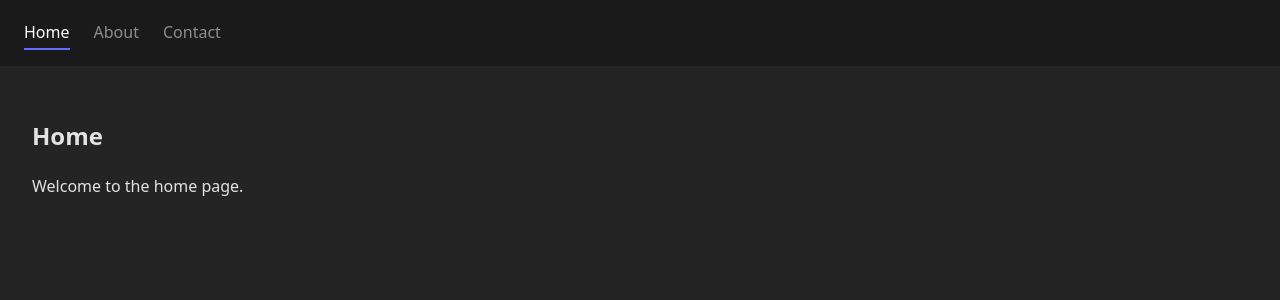
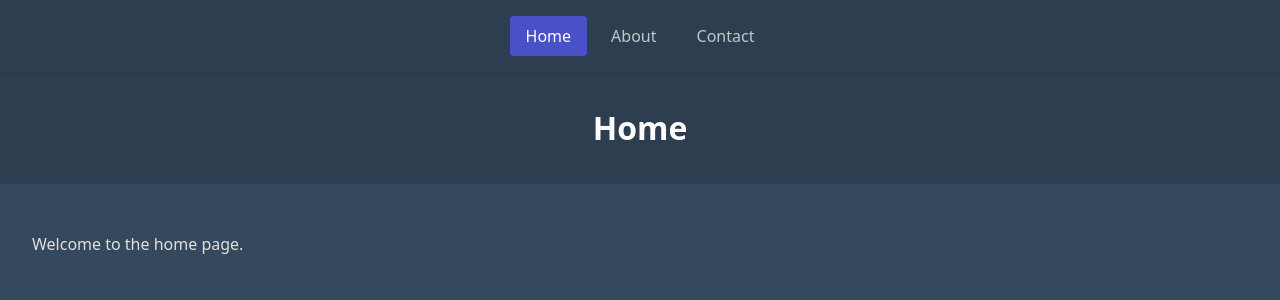
Before and after one commit to cederdorff/react-router-spa, a React (Vite) app: page / in a window 1280 px wide. Shown: the top 300 px of the page. Built offline with nearby package versions, Linux system fonts and the light colour scheme.

Commit message:
feat: refactor page components to use header and main tags for better semantics; update navigation styles

```diff
--- a/src/App.jsx
+++ b/src/App.jsx
@@ -9,14 +9,12 @@ export default function App() {
   return (
     <>
       <Navbar />
-      <main>
       <Routes>
         <Route path="/" element={<HomePage />} />
         <Route path="/about" element={<AboutPage />} />
         <Route path="/contact" element={<ContactPage />} />
         <Route path="*" element={<NotFoundPage />} />
       </Routes>
-      </main>
     </>
   );
 }
--- a/src/pages/AboutPage.jsx
+++ b/src/pages/AboutPage.jsx
@@ -1,8 +1,12 @@
 export default function AboutPage() {
   return (
-    <div>
-      <h2>About</h2>
-      <p>This is the about page.</p>
-    </div>
+    <>
+      <header>
+        <h1>About</h1>
+      </header>
+      <main>
+        <p>This is the about page.</p>
+      </main>
+    </>
   );
 }
--- a/src/pages/ContactPage.jsx
+++ b/src/pages/ContactPage.jsx
@@ -1,8 +1,12 @@
 export default function ContactPage() {
   return (
-    <div>
-      <h2>Contact</h2>
-      <p>This is the contact page.</p>
-    </div>
+    <>
+      <header>
+        <h1>Contact</h1>
+      </header>
+      <main>
+        <p>This is the contact page.</p>
+      </main>
+    </>
   );
 }
--- a/src/pages/HomePage.jsx
+++ b/src/pages/HomePage.jsx
@@ -1,8 +1,12 @@
 export default function HomePage() {
   return (
-    <div>
-      <h2>Home</h2>
-      <p>Welcome to the home page.</p>
-    </div>
+    <>
+      <header>
+        <h1>Home</h1>
+      </header>
+      <main>
+        <p>Welcome to the home page.</p>
+      </main>
+    </>
   );
 }
--- a/src/styles.css
+++ b/src/styles.css
@@ -2,8 +2,8 @@
   font-family: system-ui, Avenir, Helvetica, Arial, sans-serif;
   line-height: 1.5;
   font-weight: 400;
-  color: rgba(255, 255, 255, 0.87);
-  background-color: #242424;
+  color: #e0e0e0;
+  background-color: #34495e;
 }
 
 body {
@@ -12,33 +12,58 @@ body {
   min-height: 100vh;
 }
 
+/* Navigation */
 nav {
+  background-color: #2c3e50;
+  padding: 1rem 2rem;
+  box-shadow: 0 2px 4px rgba(0, 0, 0, 0.1);
   display: flex;
-  gap: 1.5rem;
-  padding: 1rem 1.5rem;
-  background-color: #1a1a1a;
+  justify-content: center;
+  gap: 0.5rem;
+  position: sticky;
+  top: 0;
+  z-index: 100;
 }
 
 nav a {
-  color: rgba(255, 255, 255, 0.5);
+  color: rgba(255, 255, 255, 0.7);
   text-decoration: none;
-  padding: 0.25rem 0;
-  border-bottom: 2px solid transparent;
+  padding: 0.5rem 1rem;
+  border-radius: 4px;
+  transition: background-color 0.3s ease;
 }
 
 nav a:hover {
-  color: rgba(255, 255, 255, 0.8);
+  background-color: rgba(255, 255, 255, 0.1);
+  color: white;
 }
 
 nav a.active {
-  color: #ffffff;
-  border-bottom-color: #646cff;
+  background-color: #4a50c7;
+  color: white;
 }
 
+/* Header */
+header {
+  background-color: #2c3e50;
+  color: white;
+  padding: 2rem 1rem;
+  text-align: center;
+}
+
+header h1 {
+  margin: 0;
+  font-size: 2rem;
+}
+
+/* Layout */
 main {
+  max-width: 1280px;
+  margin: 0 auto;
   padding: 2rem;
 }
 
+/* 404 */
 .not-found {
   text-align: center;
   padding: 4rem 2rem;
```
Lines whose indentation alone changed are shown as unchanged.
